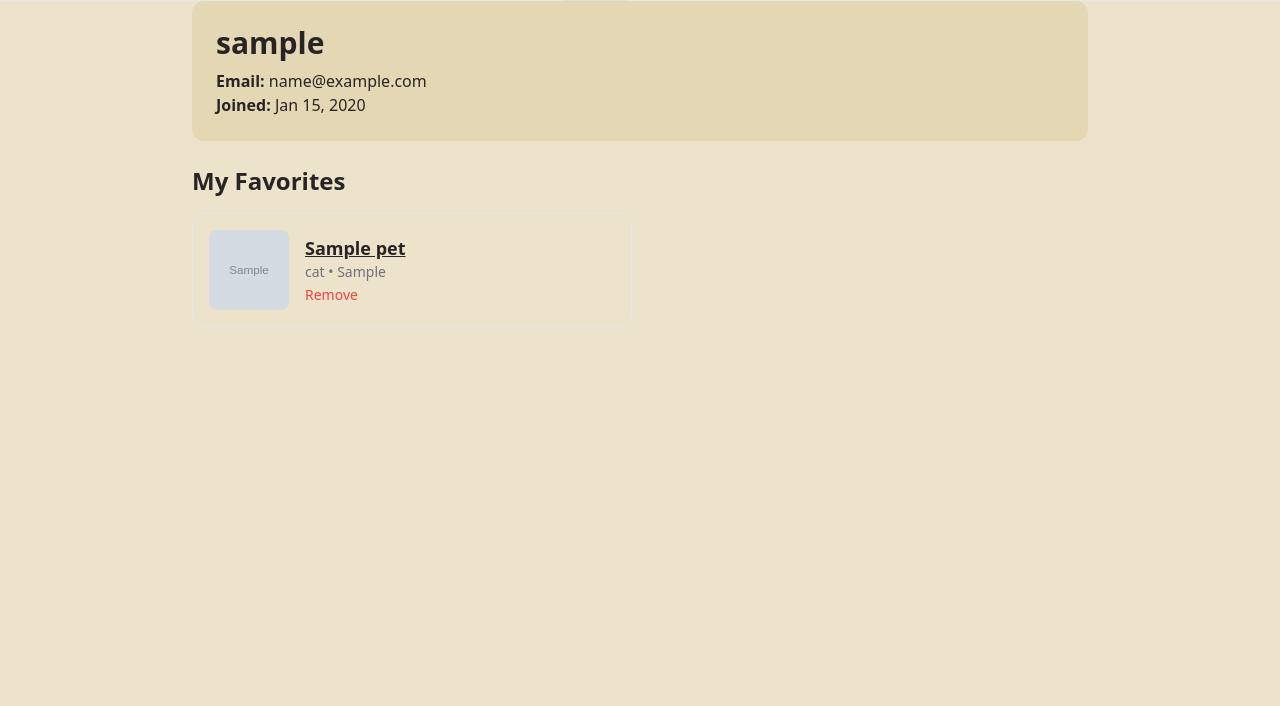
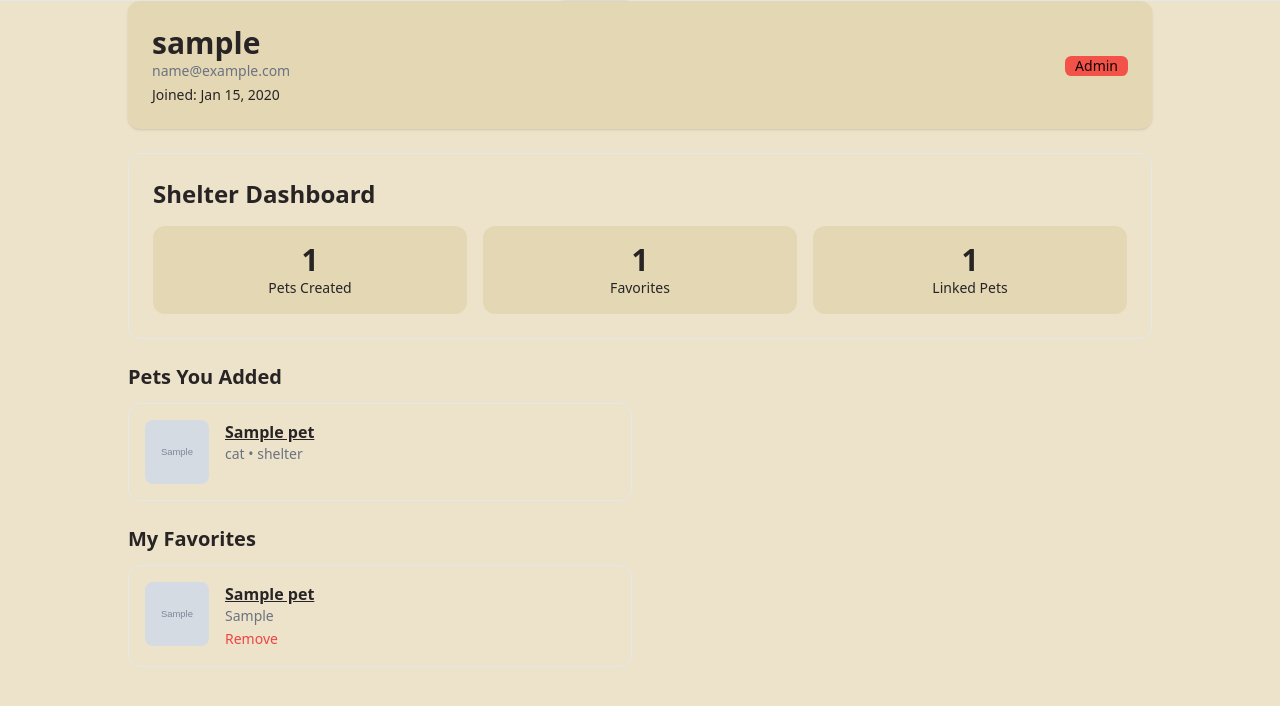
Before and after one commit to Lalika31253/pet_project, a Django app: page /profile/ in a window 1280 px wide. Shown: the part 32-738 px from the top of the page. Run offline with Django 5.2, Linux system fonts and the light colour scheme; a user stored in the database is signed in; tables that the repository leaves empty hold one stand-in row (values such as "Sample post"); grey boxes marked "Sample" are stand-in pictures; some libraries are stand-ins or nearby versions.

Commit message:
Add admin profile

```diff
--- a/adoption/models.py
+++ b/adoption/models.py
@@ -33,7 +33,7 @@ class Pet(models.Model):
     CATEGORY_CHOICES = [
         ('cat', 'Cat'),
         ('dog', 'Dog'),
-        ('bird', 'Bird'),
+
     ]
     GENDER_CHOICES = [
         ('female', 'Female'),
--- a/adoption/templates/adoption/profile.html
+++ b/adoption/templates/adoption/profile.html
@@ -1,47 +1,138 @@
 {% extends 'adoption/base.html' %}
-
 {% block content %}
 
-<div class="max-w-4xl mx-auto">
+<div class="max-w-5xl mx-auto space-y-6">
 
-    <!-- USER INFO -->
-    <div class="bg-base-200 p-6 rounded-xl mb-6">
-        <h1 class="text-3xl font-bold mb-2">
+    <!-- PROFILE CARD -->
+    <div class="bg-base-200 p-6 rounded-xl shadow">
+
+        <div class="flex justify-between items-center">
+
+            <div>
+                <h1 class="text-3xl font-bold">
                     {{ user.username }}
                 </h1>
 
-        <p><strong>Email:</strong> {{ user.email|default:"Not provided" }}</p>
-        <p><strong>Joined:</strong> {{ user.date_joined|date:"M d, Y" }}</p>
+                <p class="text-sm text-gray-500">
+                    {{ user.email|default:"No email provided" }}
+                </p>
+
+                <p class="text-sm mt-1">
+                    Joined: {{ user.date_joined|date:"M d, Y" }}
+                </p>
             </div>
 
-    <!-- FAVORITES -->
-    <h2 class="text-2xl font-bold mb-4">My Favorites</h2>
+            <div>
+                {% if role == "admin" or user.is_superuser %}
+                    <span class="badge badge-error">Admin</span>
+                {% elif role == "shelter" %}
+                    <span class="badge badge-warning">Shelter Staff</span>
+                {% else %}
+                    <span class="badge badge-info">User</span>
+                {% endif %}
+            </div>
 
-    {% if favorites %}
+        </div>
+    </div>
 
-        <div class="grid grid-cols-1 md:grid-cols-2 gap-4">
+    <!-- SHELTER SECTION (ONLY ADMIN/SHELTER) -->
+    {% if role == "admin" or role == "shelter" %}
 
-            {% for fav in favorites %}
-                <div class="border rounded-xl p-4 flex gap-4 items-center">
+    <div class="bg-base-100 border p-6 rounded-xl">
 
-                    {% if fav.pet.image %}
-                        <img src="{{ fav.pet.image.url }}"
-                             class="w-20 h-20 object-cover rounded-lg">
+        <h2 class="text-2xl font-bold mb-4">Shelter Dashboard</h2>
+
+        <div class="grid grid-cols-3 gap-4">
+
+            <div class="bg-base-200 p-4 rounded-xl text-center">
+                <p class="text-3xl font-bold">
+                    {{ created_pets|length }}
+                </p>
+                <p class="text-sm">Pets Created</p>
+            </div>
+
+            <div class="bg-base-200 p-4 rounded-xl text-center">
+                <p class="text-3xl font-bold">
+                    {{ favorites|length }}
+                </p>
+                <p class="text-sm">Favorites</p>
+            </div>
+
+            <div class="bg-base-200 p-4 rounded-xl text-center">
+                <p class="text-3xl font-bold">
+                    {{ user.pets.count }}
+                </p>
+                <p class="text-sm">Linked Pets</p>
+            </div>
+
+        </div>
+
+    </div>
+
+    <!-- CREATED PETS -->
+    <div>
+        <h2 class="text-xl font-bold mb-3">Pets You Added</h2>
+
+        {% if created_pets %}
+            <div class="grid md:grid-cols-2 gap-4">
+
+                {% for pet in created_pets %}
+                    <div class="border rounded-xl p-4 flex gap-4">
+
+                        {% if pet.image %}
+                            <img src="{{ pet.image.url }}" class="w-16 h-16 object-cover rounded-lg">
                         {% else %}
-                        <div class="w-20 h-20 bg-base-200 flex items-center justify-center rounded-lg">
+                            <div class="w-16 h-16 bg-base-200 rounded-lg flex items-center justify-center">
                                 No Image
                             </div>
                         {% endif %}
 
                         <div>
-                        <h3 class="font-bold text-lg">
-                            <a href="{% url 'pet-detail' fav.pet.id %}" class="link">
+                            <a href="{% url 'pet-detail' pet.id %}" class="font-bold link">
+                                {{ pet.name }}
+                            </a>
+
+                            <p class="text-sm text-gray-500">
+                                {{ pet.species }} • {{ pet.pet_status }}
+                            </p>
+                        </div>
+
+                    </div>
+                {% endfor %}
+
+            </div>
+        {% else %}
+            <p class="text-gray-500">No pets created yet.</p>
+        {% endif %}
+    </div>
+
+    {% endif %}
+
+    <!-- FAVORITES -->
+    <div>
+        <h2 class="text-xl font-bold mb-3">My Favorites</h2>
+
+        {% if favorites %}
+            <div class="grid md:grid-cols-2 gap-4">
+
+                {% for fav in favorites %}
+                    <div class="border rounded-xl p-4 flex gap-4">
+
+                        {% if fav.pet.image %}
+                            <img src="{{ fav.pet.image.url }}" class="w-16 h-16 object-cover rounded-lg">
+                        {% else %}
+                            <div class="w-16 h-16 bg-base-200 rounded-lg flex items-center justify-center">
+                                No Image
+                            </div>
+                        {% endif %}
+
+                        <div>
+                            <a href="{% url 'pet-detail' fav.pet.id %}" class="font-bold link">
                                 {{ fav.pet.name }}
                             </a>
-                        </h3>
 
                             <p class="text-sm text-gray-500">
-                            {{ fav.pet.species }} • {{ fav.pet.location }}
+                                {{ fav.pet.location }}
                             </p>
 
                             <a href="{% url 'toggle-favorite' fav.pet.id %}"
@@ -54,10 +145,10 @@
                 {% endfor %}
 
             </div>
-
         {% else %}
-        <p class="text-gray-500">You don’t have any favorites yet.</p>
+            <p class="text-gray-500">No favorites yet.</p>
         {% endif %}
+    </div>
 
 </div>
 
--- a/adoption/views.py
+++ b/adoption/views.py
@@ -34,6 +34,8 @@ from .forms import PetForm, CustomRegisterForm, LostPetForm
 from django.contrib.auth import get_user_model
 from django.shortcuts import get_object_or_404, redirect
 from django.contrib.auth.decorators import login_required
+
+from django.utils.decorators import method_decorator
 
 from .utils import get_user_role
 
@@ -232,6 +234,7 @@ class PetCreateView(LoginRequiredMixin, CreateView):
     def form_valid(self, form):
         obj = form.save(commit=False)
         obj.pet_status = "shelter"
+        obj.created_by = self.request.user
         obj.save()
         return super().form_valid(form)
 
@@ -372,17 +375,24 @@ def toggle_favorite(request, pk):
 #       return AdoptionApplication.objects.select_related("user", "pet")
 
 
-class ProfileView(LoginRequiredMixin, TemplateView):
+@method_decorator(login_required, name="dispatch")
+class ProfileView(TemplateView):
     template_name = "adoption/profile.html"
 
     def get_context_data(self, **kwargs):
         context = super().get_context_data(**kwargs)
 
         user = self.request.user
+        role = get_user_role(user)
 
-        favorites = Favorite.objects.select_related("pet").filter(user=user)
+        favorites = Favorite.objects.filter(user=user).select_related("pet")
 
-        context["favorites"] = favorites
-        context["user"] = user
+        created_pets = Pet.objects.filter(created_by=user)
+
+        context.update({
+            "role": role,
+            "favorites": favorites,
+            "created_pets": created_pets,
+        })
 
         return context
```
Also changed, not shown: adoption/templates/adoption/auth/login.html (+31 -12 lines). Lines whose indentation alone changed are shown as unchanged.
